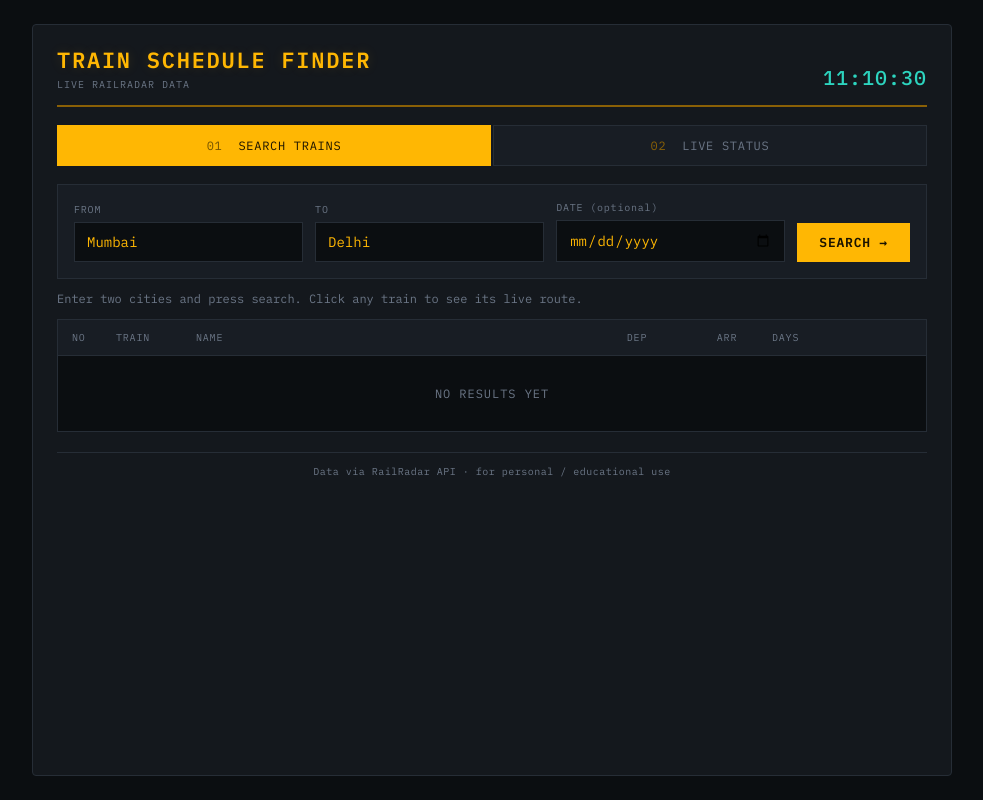
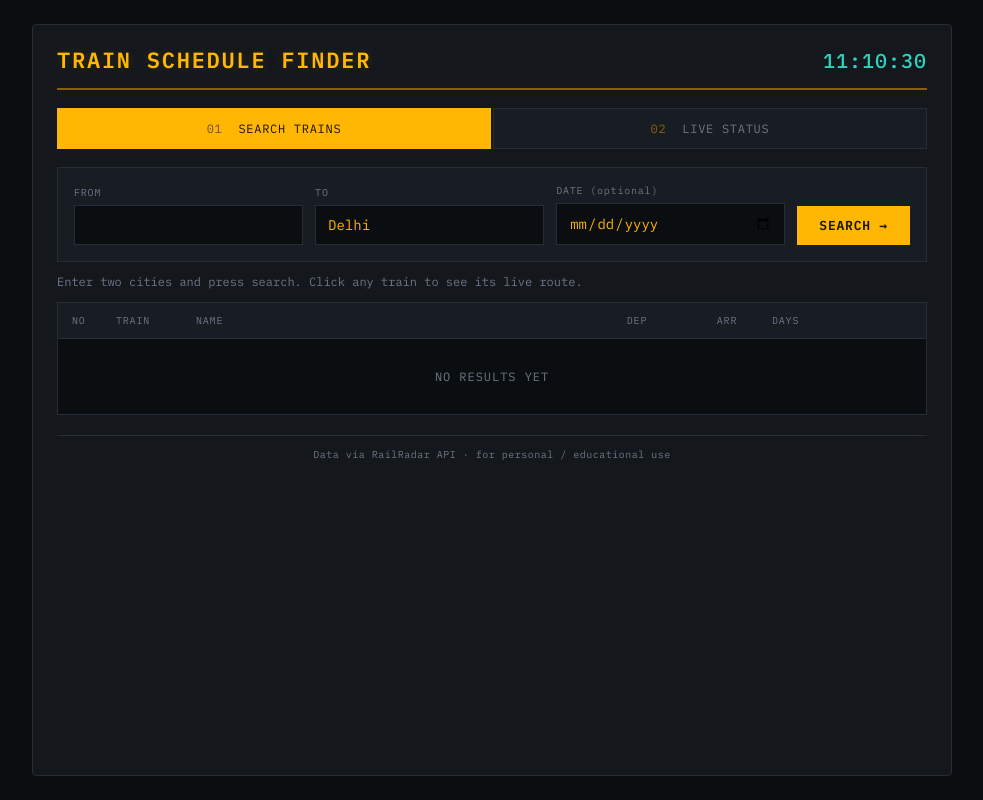
Before and after one commit to harshitraiyani125670/Railway_Train_Tracking_System, a Flask app: page / in a window 1280 px wide. Shown: the whole page, without its empty margins (148-1131 px from the left). Run offline with Flask 3, Linux system fonts and the light colour scheme.

Commit message:
Update index.html

```diff
--- a/templates/index.html
+++ b/templates/index.html
@@ -15,7 +15,6 @@
     <header class="station-header">
       <div class="station-name">
         <span class="station-name-en">TRAIN SCHEDULE FINDER</span>
-        <span class="station-tag">LIVE RAILRADAR DATA</span>
       </div>
       <div class="clock" id="clock">--:--:--</div>
     </header>
@@ -33,7 +32,7 @@
       <form class="query-form" id="search-form">
         <div class="field">
           <label for="from-city">FROM</label>
-          <input type="text" id="from-city" name="from" value="Mumbai" autocomplete="off" list="from-suggestions" required>
+          <input type="text" id="from-city" name="from" autocomplete="off" list="from-suggestions" required>
           <datalist id="from-suggestions"></datalist>
         </div>
         <div class="field">
```
